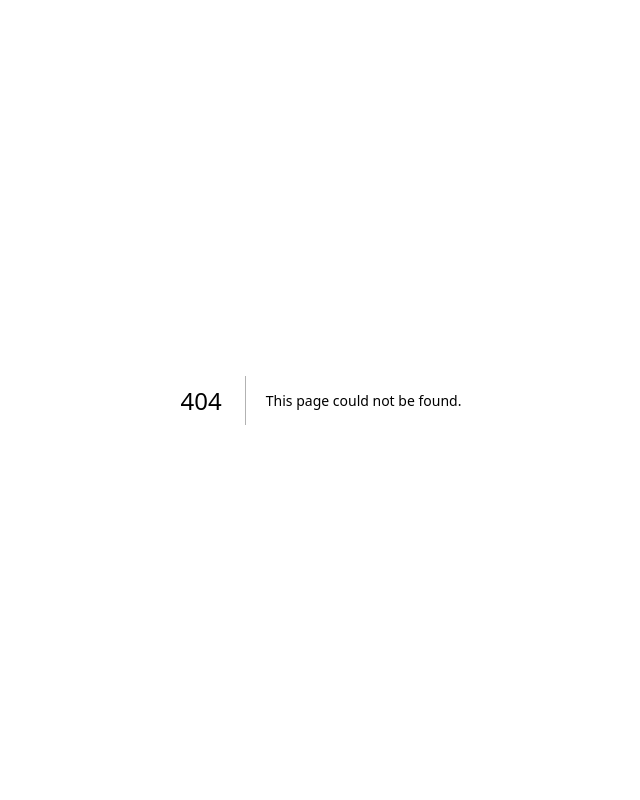
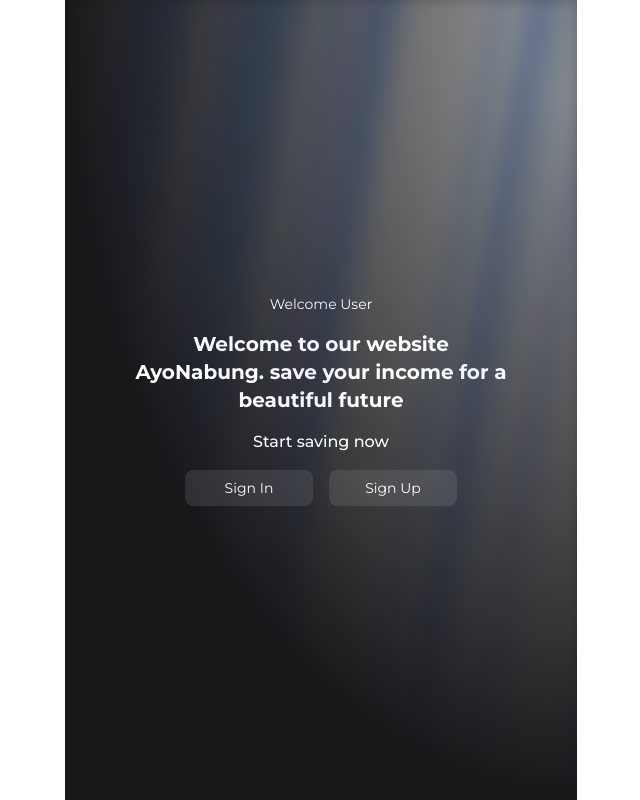
Before and after one commit to Muh-Zaan/digital-wallet, a Next.js app: page /auth in a window 1280 px wide. Before the commit this address had no page. Shown: the whole page, without its empty margins (319-959 px from the left). Built offline with nearby package versions, Linux system fonts and the light colour scheme.

Commit message:
add new page

```diff
--- /dev/null
+++ b/src/app/(auth)/sign-in/page.tsx
@@ -0,0 +1,15 @@
+import React from "react";
+
+const LoginPage = () => {
+  return (
+    <div className="w-full h-screen py-8 px-4">
+      <h1 className="text-2xl font-bold">Welcome Back</h1>
+      <p className="text-sm font-medium">
+        Please enter the available fields to continue
+      </p>
+      <div className=""></div>
+    </div>
+  );
+};
+
+export default LoginPage;
--- /dev/null
+++ b/src/app/auth/page.tsx
@@ -0,0 +1,32 @@
+import BackgroundAnimation from "@/components/BackgroundAnimation";
+import Link from "next/link";
+import React from "react";
+
+const AuthPage = () => {
+  return (
+    <div className="w-full h-screen">
+      <BackgroundAnimation>
+        <div className="w-full flex flex-col justify-center items-center text-white">
+          <p className="text-sm">Welcome User</p>
+          <h1 className="text-xl w-3/4 font-bold text-center my-4">
+            Welcome to our website AyoNabung. save your income for a beautiful
+            future
+          </h1>
+          <p className="font-medium">Start saving now</p>
+          <div className="flex justify-center items-center mt-4 gap-4">
+            <Link href={"/sign-in"}>
+              <button className="w-32 py-2 bg-white/10 backdrop-blur rounded-lg text-sm">
+                Sign In
+              </button>
+            </Link>
+            <button className="w-32 py-2 bg-white/10 backdrop-blur rounded-lg text-sm">
+              Sign Up
+            </button>
+          </div>
+        </div>
+      </BackgroundAnimation>
+    </div>
+  );
+};
+
+export default AuthPage;
```
Also changed, not shown: 1 other file (tests, documents, lock files or other folders).
